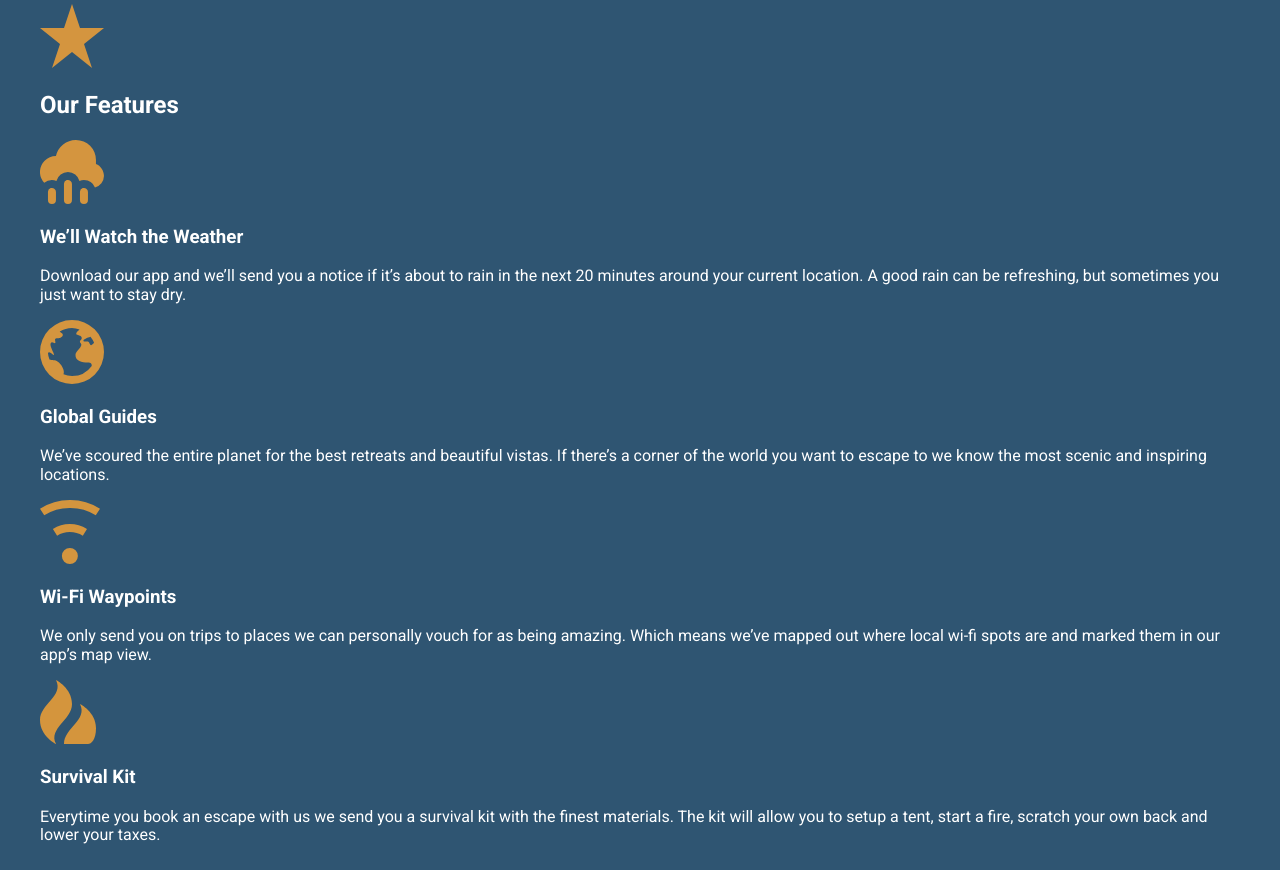
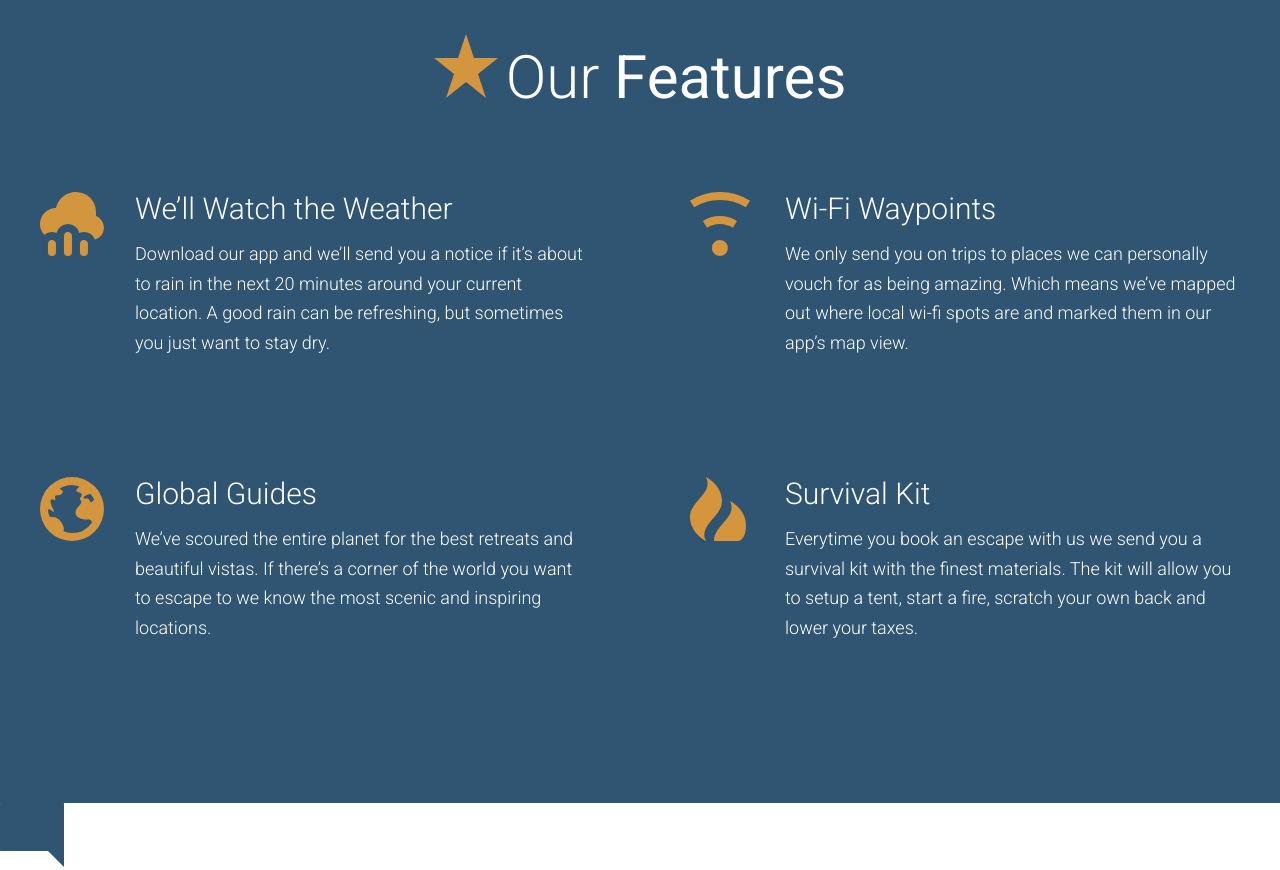
Before and after one commit to ImJohnKim/gitWeb, a website: page app/index.html in a window 1280 px wide. Shown: the part 2251-3121 px from the top of the page. Drawn offline with Linux system fonts and the light colour scheme.

Commit message:
Finished Features Stage

```diff
--- /dev/null
+++ b/app/assets/styles/modules/_features-item.css
@@ -0,0 +1,18 @@
+.features-item{
+    position: relative;
+    padding-left: 95px;
+    padding-bottom: 3.75rem;
+@mixin atSmall{
+
+}
+    &__icon{
+       position: absolute;
+       left: 0;
+    }
+
+    &__title{
+        font-size: 1.875rem;
+        font-weight: 300;
+        margin-bottom: .8rem;
+    }
+}
--- a/app/assets/styles/modules/_generic-content-container.css
+++ b/app/assets/styles/modules/_generic-content-container.css
@@ -2,7 +2,8 @@
 
     p{
         line-height:1.65;
-        margin: 1.8rem 0;
+        font-weight:300;
+        margin: 0 0 1.8rem 0;
 
         @mixin atSmall{
             font-size : 1.125rem;
--- a/app/assets/styles/modules/_row.css
+++ b/app/assets/styles/modules/_row.css
@@ -5,9 +5,15 @@
     &--gutters {
       margin-right: -65px;
     }
-
+    &--gutters-larger{
+      margin-right: -100px;
+    }
     &--gutters > div {
       padding-right: 65px;
+    }
+
+    &--gutters-larger >div{
+      padding-right: 100px;
     }
   &__bottom_margin-until-medium{
     margin-bottom: 1rem;
@@ -15,8 +21,9 @@
     @mixin atMedium {
 
       &__bottom_margin-until-medium{
-margin-bottom: 0;
+        margin-bottom: 0;
       }
+
       &__medium-4 {
         float: left;
         width: 33.33%;
@@ -24,6 +31,11 @@ margin-bottom: 0;
 
       &__medium-4--larger {
         width: 37%;
+      }
+
+      &__medium-6{
+        float: left;
+        width: 50%;
       }
 
       &__medium-8 {
--- /dev/null
+++ b/app/assets/styles/modules/_section.css
@@ -0,0 +1,28 @@
+.section{
+
+    &-title{
+        text-align: center;
+        font-size : 2.55rem;
+        font-weight: 300;
+
+        @mixin atSmall{
+            font-size : 3.75rem;
+        }
+    }
+    strong{
+        font-weight: 500;
+    }
+    &-title__icon{
+        display:block;
+        margin-left: auto;
+        margin-right: auto;
+        margin-bottom: .8rem;
+    @mixin atSmall{
+        margin-right: .5rem;
+        margin-left:0;
+        display:inline-block;
+        margin-bottom:0;
+    }
+    }
+
+}
--- a/app/assets/styles/styles.css
+++ b/app/assets/styles/styles.css
@@ -9,3 +9,5 @@
 @import "modules/_headline";
 @import "modules/_row";
 @import "modules/_generic-content-container";
+@import "modules/_section";
+@import "modules/_features-item";
--- a/app/index.html
+++ b/app/index.html
@@ -102,29 +102,46 @@
 
   <div id="features" class="page-section page-section--blue">
     <div class="wrapper">
-      <img src="assets/images/icons/star.svg">
-      <h2>Our Features</h2>
+      <h2 class="section-title">
+        <img class="section-title__icon" src="assets/images/icons/star.svg">Our
+        <strong>Features</strong>
+      </h2>
+      <div class="row row--gutters-larger generic-content-container">
+        <div class="row__medium-6">
+          <div class="features-item">
+            <img class="features-item__icon" src="assets/images/icons/rain.svg">
+            <h3 class="features-item__title">We&rsquo;ll Watch the Weather</h3>
+            <p>Download our app and we&rsquo;ll send you a notice if it&rsquo;s about to rain in the next 20 minutes around
+              your current location. A good rain can be refreshing, but sometimes you just want to stay dry.</p>
+          </div>
 
-      <img src="assets/images/icons/rain.svg">
-      <h3>We&rsquo;ll Watch the Weather</h3>
-      <p>Download our app and we&rsquo;ll send you a notice if it&rsquo;s about to rain in the next 20 minutes around your current
-        location. A good rain can be refreshing, but sometimes you just want to stay dry.</p>
+          <div class="features-item">
+            <img class="features-item__icon" src="assets/images/icons/globe.svg">
+            <h3 class="features-item__title">Global Guides</h3>
+            <p>We&rsquo;ve scoured the entire planet for the best retreats and beautiful vistas. If there&rsquo;s a corner of
+              the world you want to escape to we know the most scenic and inspiring locations.</p>
+          </div>
 
-      <img src="assets/images/icons/globe.svg">
-      <h3>Global Guides</h3>
-      <p>We&rsquo;ve scoured the entire planet for the best retreats and beautiful vistas. If there&rsquo;s a corner of the
-        world you want to escape to we know the most scenic and inspiring locations.</p>
+        </div>
+        <div class="row row__medium-6">
 
-      <img src="assets/images/icons/wifi.svg">
-      <h3>Wi-Fi Waypoints</h3>
-      <p>We only send you on trips to places we can personally vouch for as being amazing. Which means we&rsquo;ve mapped out
-        where local wi-fi spots are and marked them in our app&rsquo;s map view.</p>
+          <div class="features-item">
+              <img class="features-item__icon" src="assets/images/icons/wifi.svg">
+              <h3 class="features-item__title">Wi-Fi Waypoints</h3>
+              <p>We only send you on trips to places we can personally vouch for as being amazing. Which means we&rsquo;ve mapped
+                out where local wi-fi spots are and marked them in our app&rsquo;s map view.</p>
+          </div>
+          <div class="features-item">
+              <img class="features-item__icon"src="assets/images/icons/fire.svg">
+              <h3 class="features-item__title">Survival Kit</h3>
+              <p>Everytime you book an escape with us we send you a survival kit with the finest materials. The kit will allow you
+                to setup a tent, start a fire, scratch your own back and lower your taxes.</p>
+          </div>
 
-      <img src="assets/images/icons/fire.svg">
-      <h3>Survival Kit</h3>
-      <p>Everytime you book an escape with us we send you a survival kit with the finest materials. The kit will allow you to
-        setup a tent, start a fire, scratch your own back and lower your taxes.</p>
+        </div>
+      </div>
     </div>
+
   </div>
 
   <div id="testimonials">
--- a/app/temp/styles/styles.css
+++ b/app/temp/styles/styles.css
@@ -638,8 +638,16 @@ margin:2rem;
   margin-right: -65px;
 }
 
+.row--gutters-larger{
+  margin-right: -100px;
+}
+
 .row--gutters > div {
   padding-right: 65px;
+}
+
+.row--gutters-larger >div{
+  padding-right: 100px;
 }
 
 .row__bottom_margin-until-medium{
@@ -661,6 +669,11 @@ margin:2rem;
     width: 37%;
   }
 
+  .row__medium-6 {
+    float: left;
+    width: 50%;
+  }
+
   .row__medium-8 {
     float: left;
     width: 66.66%;
@@ -673,7 +686,8 @@ margin:2rem;
 
 .generic-content-container p{
   line-height:1.65;
-  margin: 1.8rem 0;
+  font-weight:300;
+  margin: 0 0 1.8rem 0;
 }
 
 @media (min-width: 530px) {
@@ -686,3 +700,56 @@ margin:2rem;
 .generic-content-container p a{
   font-weight: 700;
 }
+
+.section-title{
+  text-align: center;
+  font-size : 2.55rem;
+  font-weight: 300;
+}
+
+@media (min-width: 530px) {
+
+  .section-title {
+    font-size: 3.75rem;
+  }
+}
+
+.section strong{
+  font-weight: 500;
+}
+
+.section-title__icon{
+  display:block;
+  margin-left: auto;
+  margin-right: auto;
+  margin-bottom: .8rem;
+}
+
+@media (min-width: 530px) {
+
+  .section-title__icon {
+    margin-right: .5rem;
+    margin-left: 0;
+    display: inline-block;
+    margin-bottom: 0;
+  }
+}
+
+.features-item{
+    position: relative;
+    padding-left: 95px;
+    padding-bottom: 3.75rem;
+}
+
+@media (min-width: 530px) {}
+
+.features-item__icon{
+  position: absolute;
+  left: 0;
+}
+
+.features-item__title{
+  font-size: 1.875rem;
+  font-weight: 300;
+  margin-bottom: .8rem;
+}
```
